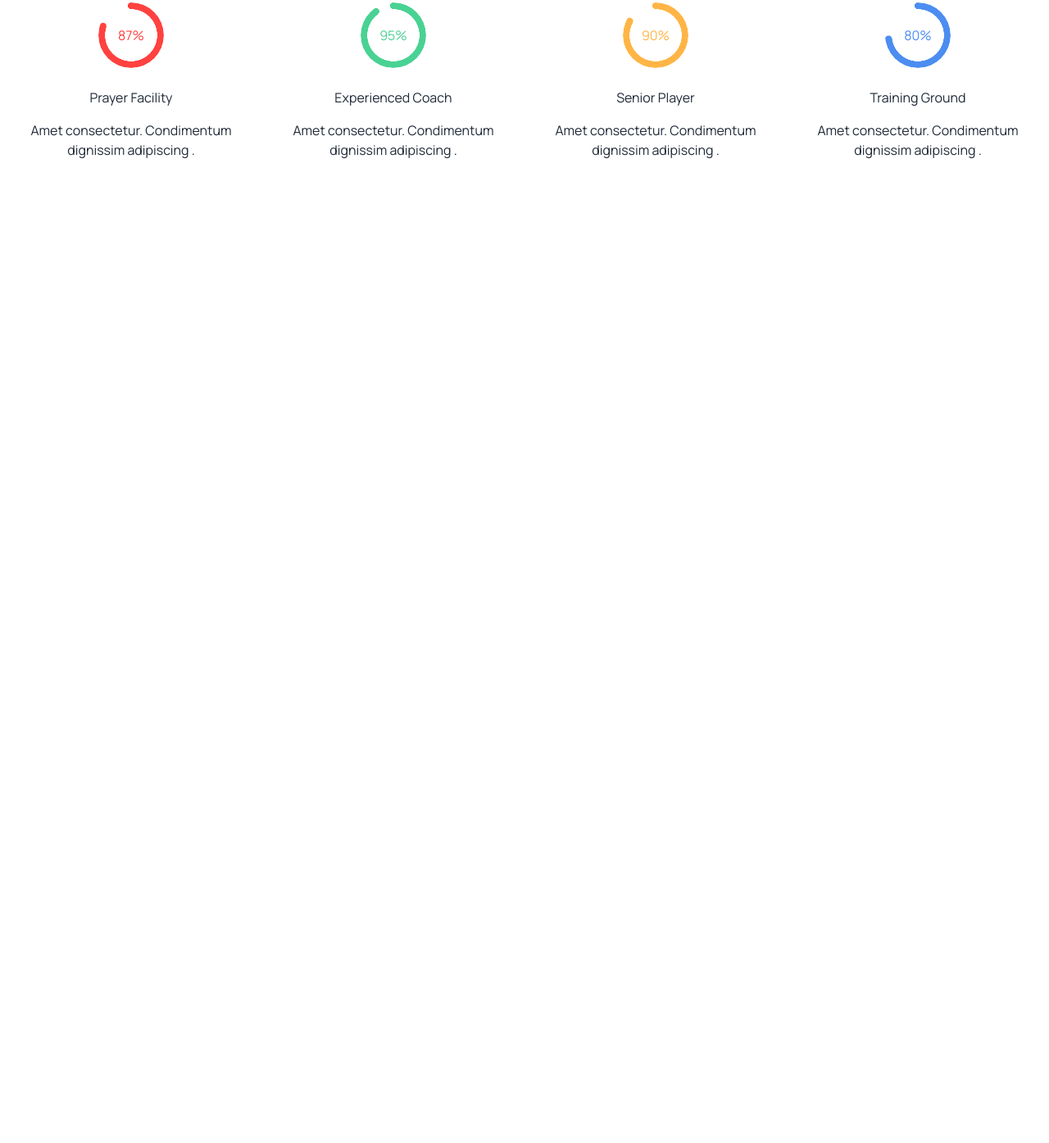
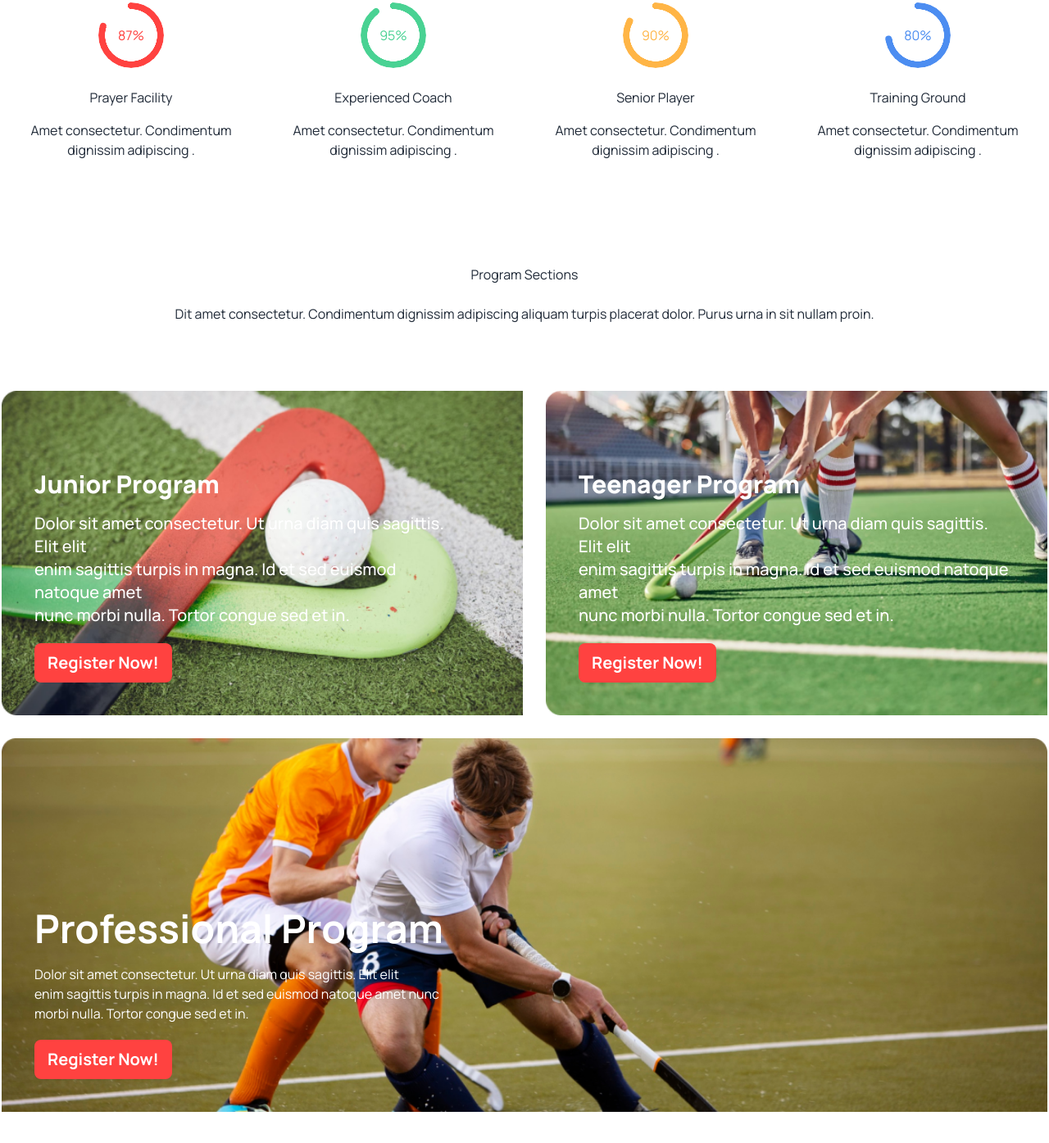
Before and after one commit to bulbulahammedjibon/Assigment-3, a plain HTML site: page index.html in a window 1280 px wide. Shown: the part 1085-2480 px from the top of the page at 82% size. Before the commit the page ends 1360 px from the top, so only its background shows below. Drawn offline with nearby package versions, Linux system fonts and the light colour scheme.

Commit message:
programe sector

```diff
--- a/index.html
+++ b/index.html
@@ -115,7 +115,7 @@
 
         <!-- club ststics -->
         <section>
-            <div class="container  text-center mx-auto mb-20">
+            <div class="container  text-center mx-auto mb-32">
                 <div class="  mb-20">
                     <h1 class="font-extrabold text-xl lg:text-3xl mb-6">Professional Hockeys Club</h1>
                     <p class="text-xs  ">Dit amet consectetur. Condimentum dignissim adipiscing aliquam turpis
@@ -153,6 +153,78 @@
 
             </div>
         </section>
+
+        <!-- statics section end -->
+
+        <!-- Programe section -->
+
+        <section>
+            <div class="container mx-auto mb-36">
+                <div class="text-center mb-20">
+                    <h2 class="mb-6">Program Sections</h2>
+                    <p>Dit amet consectetur. Condimentum dignissim adipiscing aliquam turpis placerat dolor. Purus urna
+                        in sit nullam proin. </p>
+                </div>
+
+                <div class="mb-20 px-5 lg:px-0">
+
+                    <div class="grid grid-cols-1 lg:grid-cols-2 text-white space-x-0 lg:space-x-6">
+                        <!-- 1st image -->
+                        <div class="bg-no-repeat bg-cover mb-6 border-white border-2"
+                            style="background-image: url('resorse/Images/2.png');">
+                            <!-- <div class="hero-overlay bg-opacity-60"></div> -->
+                            <div class="  ">
+                                <div class="ml-10 mb-10 mr-10">
+                                    <h1 class="mb-4 mt-24 text-3xl font-extrabold">Junior Program</h1>
+                                    <p class="mb-5 font-medium text-xl pr-10 ">Dolor sit amet consectetur. Ut urna diam
+                                        quis sagittis. Elit elit <br>
+                                        enim sagittis turpis in magna. Id et sed euismod natoque amet <br> nunc morbi
+                                        nulla.
+                                        Tortor congue sed et in.
+                                    </p>
+                                    <button class="btn btn-primary text-white bg-[#FF4240] border-none font-bold text-xl">Register Now!</button>
+                                </div>
+                            </div>
+                        </div>
+                        <!-- 2nd image -->
+                        <div class="bg-no-repeat bg-cover mb-6 border-white border-2 "
+                            style="background-image: url('resorse/Images/3.png');">
+                            <!-- <div class="hero-overlay bg-opacity-60"></div> -->
+                            <div class="  ">
+                                <div class="ml-10 mb-10 ">
+                                    <h1 class="mb-4 mt-24 text-3xl font-extrabold">Teenager Program</h1>
+                                    <p class="mb-5 font-medium text-xl pr-10 ">Dolor sit amet consectetur. Ut urna diam
+                                        quis sagittis. Elit elit <br>
+                                        enim sagittis turpis in magna. Id et sed euismod natoque amet <br> nunc morbi
+                                        nulla.
+                                        Tortor congue sed et in.
+                                    </p>
+                                    <button class="btn btn-primary text-white bg-[#FF4240] border-none font-bold text-xl">Register Now!</button>
+                                </div>
+                            </div>
+                        </div>
+
+
+                    </div>
+
+                    <div>
+                        <div class="bg-no-repeat bg-cover h-60  lg:size-full text-white   border-white border-2"
+                            style="background-image: url('resorse/Images/4.png');">
+                            <!-- <div class="hero-overlay bg-opacity-60"></div> -->
+                            <div class=" ml-5  lg:ml-10  ">
+                                <div class=" ">
+                                    <h1 class="mb-5 mt-6 lg:mt-52 text-xl  lg:text-5xl font-bold ">Professional Program</h1>
+                                    <p class="mb-5">Dolor sit amet consectetur. Ut urna diam quis sagittis. Elit elit <br>
+                                        enim sagittis turpis in magna. Id et sed euismod natoque amet nunc <br> morbi nulla.
+                                        Tortor congue sed et in.</p>
+                                    <button class="btn btn-primary text-white bg-[#FF4240] border-none font-bold text-xl mb-10">Register Now!</button>
+                                </div>
+                            </div>
+                        </div>
+                    </div>
+                </div>
+            </div>
+        </section>
     </main>
 
     <footer>
```
